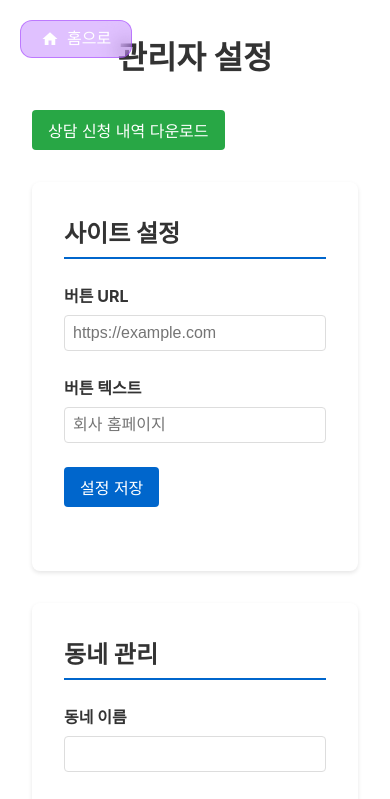
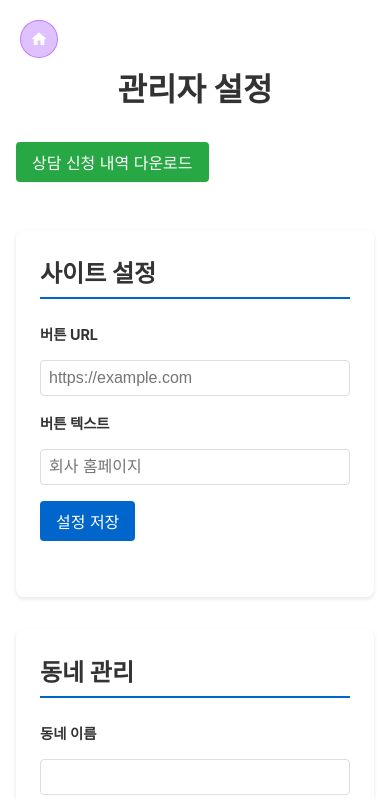
Before and after one commit to ehduf24232/panorama, a React (Create React App) app: page /admin in a window 390 px wide. Shown: the top 799 px of the page. Built offline with nearby package versions, Linux system fonts and the light colour scheme; no server answers.

Commit message:
Improve mobile responsive design

```diff
--- a/src/components/HomeButton.tsx
+++ b/src/components/HomeButton.tsx
@@ -31,7 +31,20 @@ const StyledButton = styled.button`
   & > svg {
     width: 18px;
     height: 18px;
-    flex-shrink: 0;
+  }
+
+  @media (max-width: 768px) {
+    padding: 0;
+    width: 38px;
+    border-radius: 50%;
+
+    span {
+      display: none;
+    }
+
+    & > svg {
+      margin: 0;
+    }
   }
 
   &:hover {
@@ -52,7 +65,7 @@ const HomeButton: React.FC = () => {
     <ButtonContainer>
       <StyledButton onClick={() => navigate('/')}>
         <HomeIcon />
-        홈으로
+        <span>홈으로</span>
       </StyledButton>
     </ButtonContainer>
   );
--- a/src/pages/AdminPage.tsx
+++ b/src/pages/AdminPage.tsx
@@ -13,6 +13,10 @@ const Container = styled.div`
   padding: 2rem;
   max-width: 1200px;
   margin: 0 auto;
+
+  @media (max-width: 768px) {
+    padding: 4rem 1rem 2rem 1rem;
+  }
 `;
 
 const Title = styled.h1`
@@ -27,6 +31,11 @@ const Section = styled.section`
   border-radius: 8px;
   box-shadow: 0 2px 4px rgba(0, 0, 0, 0.1);
   margin-bottom: 2rem;
+
+  @media (max-width: 768px) {
+    padding: 1.5rem;
+    margin-top: 1rem;
+  }
 `;
 
 const SectionTitle = styled.h2`
@@ -42,6 +51,14 @@ const Form = styled.form`
 
 const FormGroup = styled.div`
   margin-bottom: 1.5rem;
+
+  @media (max-width: 768px) {
+    margin-bottom: 1rem;
+  }
+
+  select, input, textarea {
+    margin-top: 0.5rem;
+  }
 `;
 
 const Label = styled.label`
@@ -49,6 +66,10 @@ const Label = styled.label`
   margin-bottom: 0.5rem;
   color: #333;
   font-weight: bold;
+
+  @media (max-width: 768px) {
+    font-size: 0.9rem;
+  }
 `;
 
 const Input = styled.input`
```
